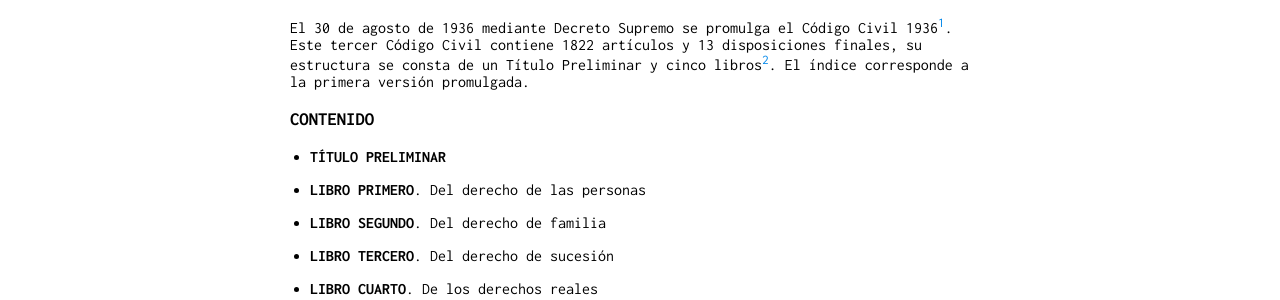
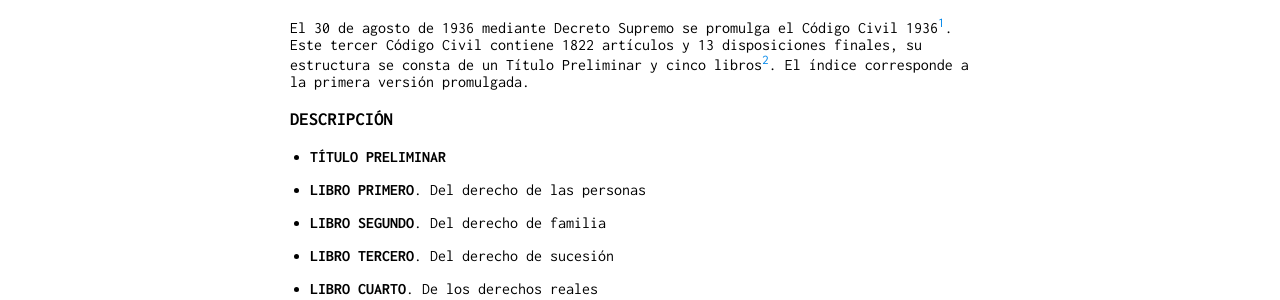
Before and after one commit to actio1680/actio1680.github.io, a Jekyll site: the page built from paginas/cc1936.md, in a window 1280 px wide and 900 px high. Shown: the part 160-460 px from the top of the window. Built offline with Jekyll 4.4.1, drawn with Linux system fonts in a browser that asks for light colours; our own code applies the rules of GitHub Pages for plain Markdown files.

Commit message:
Update cc1936.md

```diff
--- a/paginas/cc1936.md
+++ b/paginas/cc1936.md
@@ -4,7 +4,7 @@ layout: default
 ##  CÓDIGO CIVIL DEL PERÚ 1936
 El 30 de agosto de 1936 mediante Decreto Supremo se promulga el Código Civil 1936[^1]. Este tercer Código Civil contiene 1822 artículos y 13 disposiciones finales, su estructura se consta de un Título Preliminar y cinco libros[^2]. El índice corresponde a la primera versión promulgada.
 
-### CONTENIDO
+### DESCRIPCIÓN
 
 - **TÍTULO PRELIMINAR**
 
```
